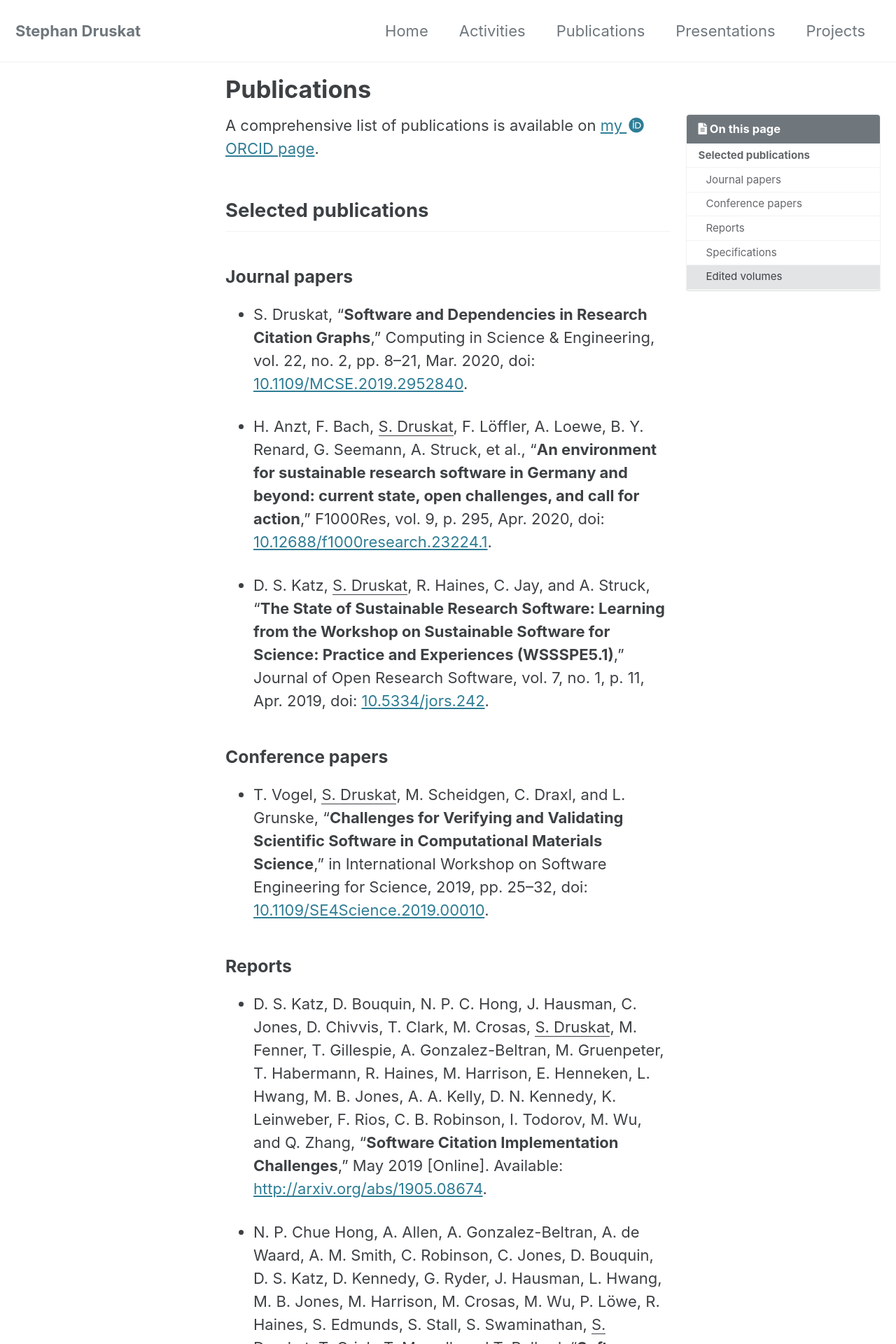
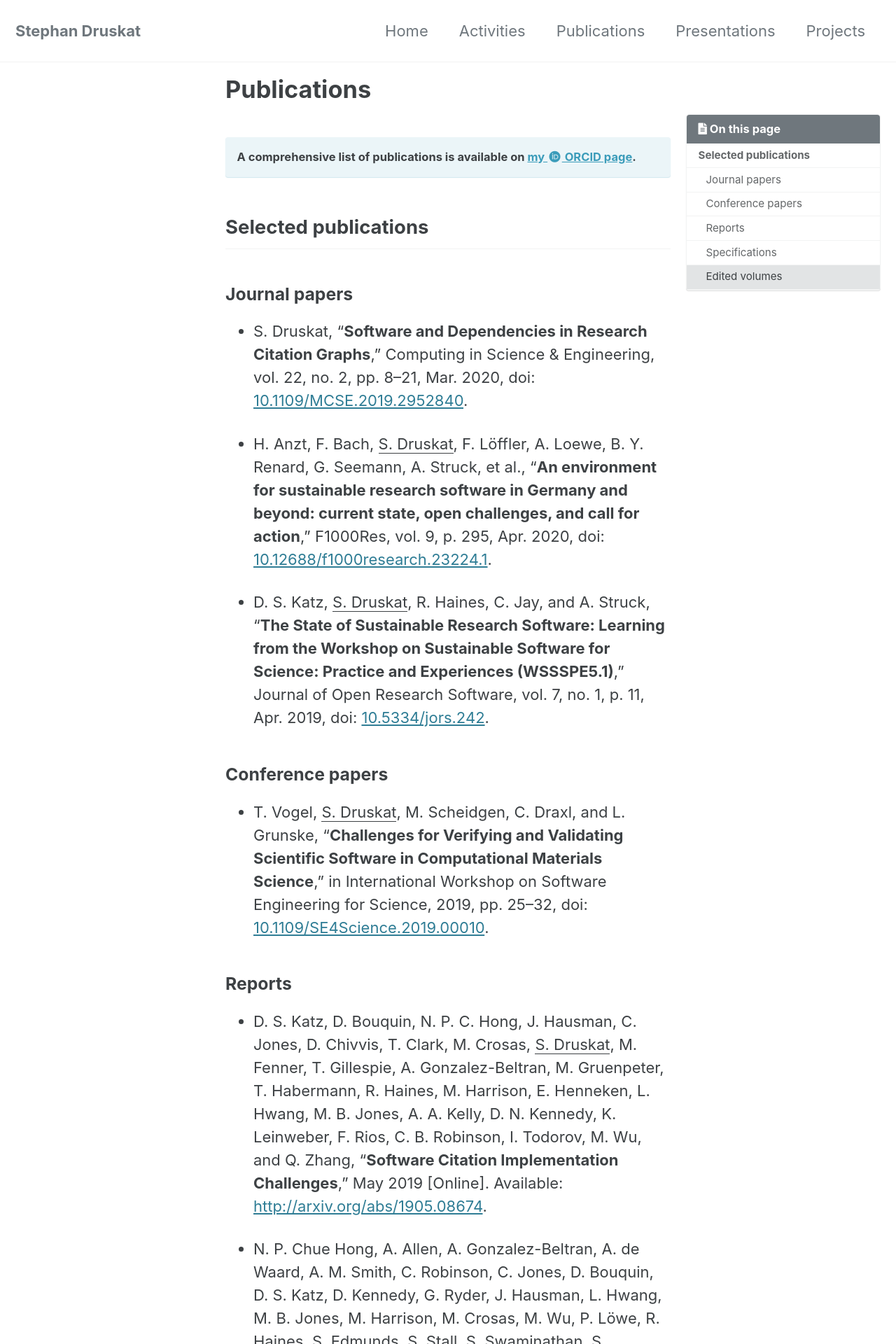
Before and after one commit to sdruskat/sdruskat.github.io, a Jekyll site: the page built from _pages/publications.md, in a window 1280 px wide. Shown: the top 1920 px of the page at 70% size. Built offline with Jekyll 4.4.1, drawn with Linux system fonts in a browser that asks for light colours; cached includes are drawn as plain includes; comment, search, counter and statistics services are not loaded.

Commit message:
Add box to publications list hint

```diff
--- a/_pages/publications.md
+++ b/_pages/publications.md
@@ -6,7 +6,8 @@ permalink: "/publications/"
 toc: true
 ---
 
-A comprehensive list of publications is available on [my <i class="fab fa-fw fa-orcid"></i> ORCID page](https://orcid.org/0000-0003-4925-7248).
+**A comprehensive list of publications is available on [my <i class="fab fa-fw fa-orcid"></i> ORCID page](https://orcid.org/0000-0003-4925-7248).**
+{: .notice--info}
 
 ## Selected publications
 
```
